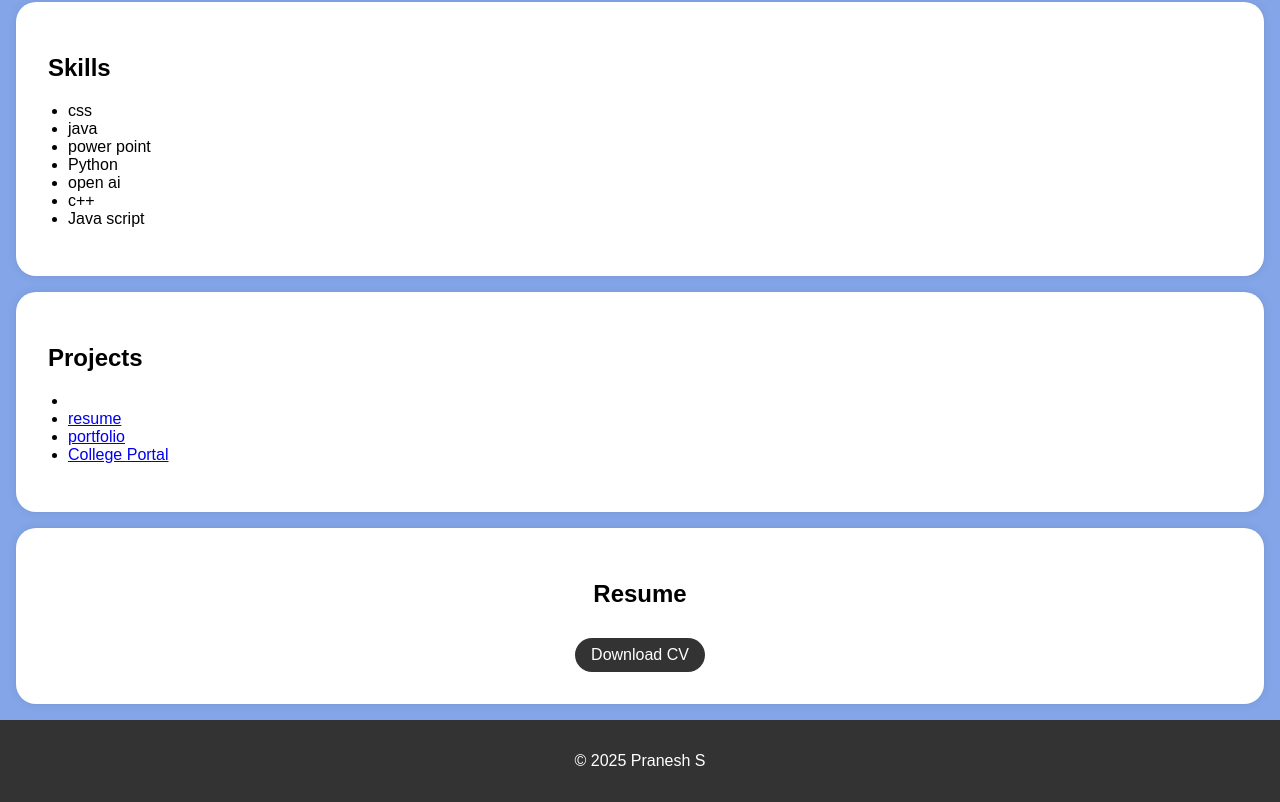
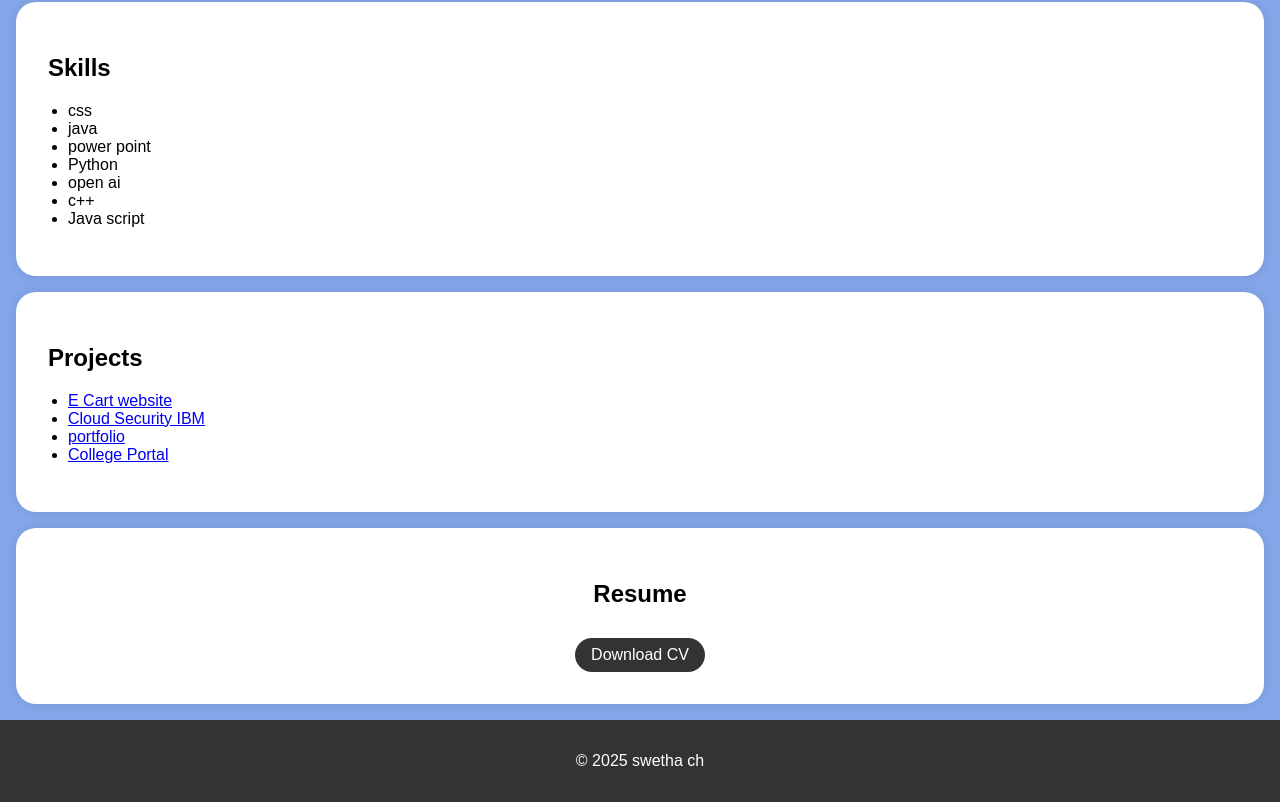
Before and after one commit to swetha2513/Swetha, a plain HTML site: page index.html in a window 1280 px wide. Shown: the part 626-1428 px from the top of the page. Drawn offline with Linux system fonts and the light colour scheme.

Commit message:
Add files via upload

```diff
--- a/index.html
+++ b/index.html
@@ -148,8 +148,8 @@
         <div class="section-content">
             <h2>Projects</h2>
             <ul>
-                <li><a href="#"></a></li>
-                <li><a href="#">resume</a></li>
+                <li><a href="#">E Cart website</a></li>
+                <li><a href="#">Cloud Security IBM</a></li>
                 <li><a href="#">portfolio</a></li>
                 <li><a href="#">College Portal</a></li>
                 <!-- Add more project links here -->
@@ -169,7 +169,7 @@
     </section>
 
     <footer>
-        <p>&copy; 2025 Pranesh S</p>
+        <p>&copy; 2025 swetha ch</p>
     </footer>
 
     <script>
```
